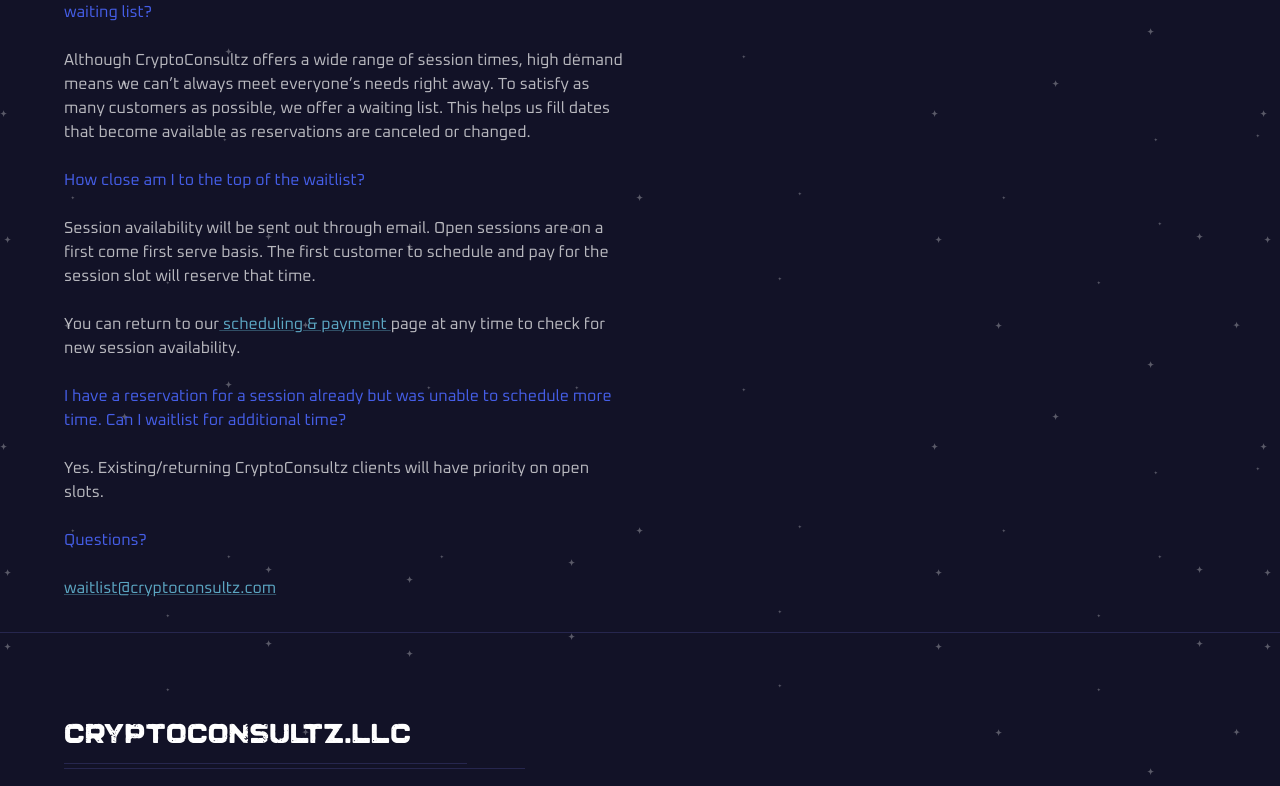
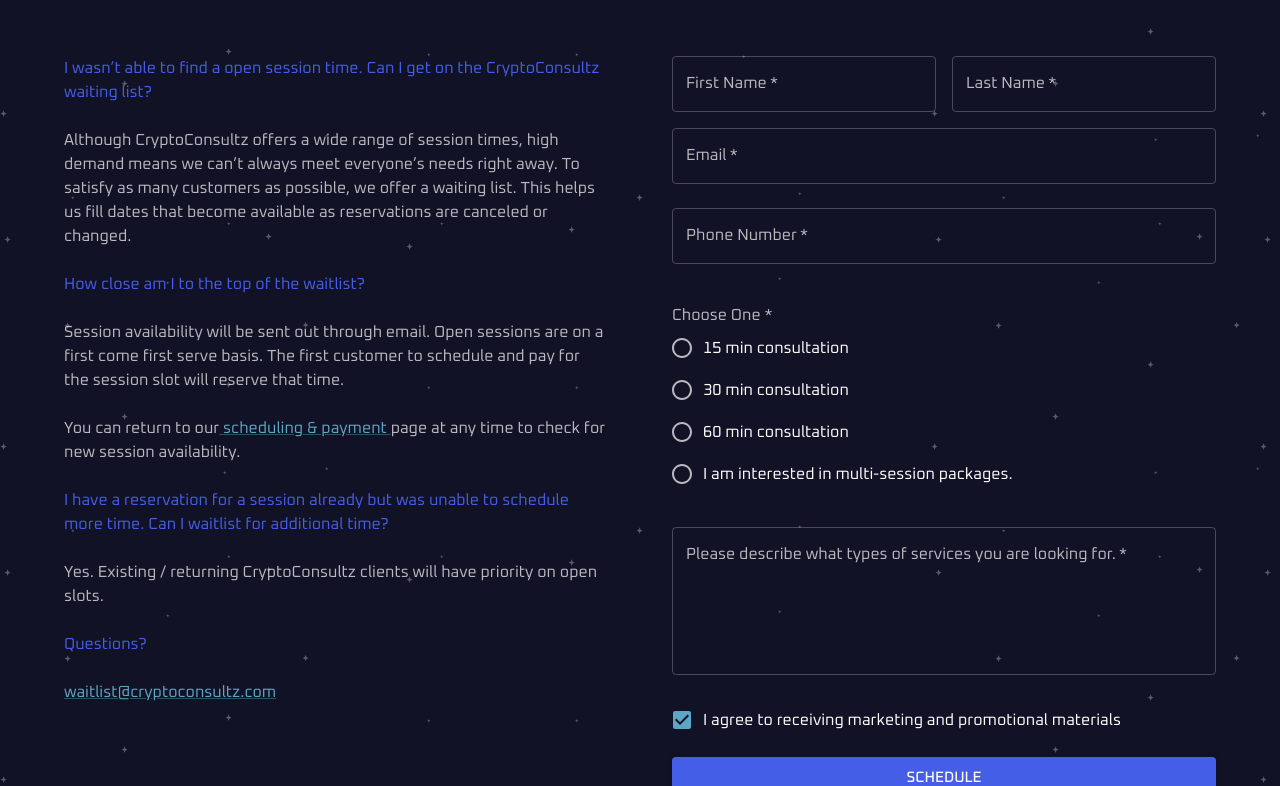
Before and after one commit to cuteboy0323/cryptoconsultz, a React (Create React App) app: page /waiting-list in a window 1280 px wide. Shown: the part 440-1226 px from the top of the page. Built offline with nearby package versions, Linux system fonts and the light colour scheme.

Commit message:
Update WaitingList.js

```diff
--- a/src/pages/WaitingList.js
+++ b/src/pages/WaitingList.js
@@ -6,6 +6,16 @@
 import Breadcrumbs from '@mui/material/Breadcrumbs';
 import Link from '@mui/material/Link';
 import Grid from '@mui/material/Grid';
+import TextField from '@mui/material/TextField';
+import Stack from '@mui/material/Stack';
+import Radio from '@mui/material/Radio';
+import RadioGroup from '@mui/material/RadioGroup';
+import FormControlLabel from '@mui/material/FormControlLabel';
+import FormControl from '@mui/material/FormControl';
+import FormLabel from '@mui/material/FormLabel';
+import FormGroup from '@mui/material/FormGroup';
+import Checkbox from '@mui/material/Checkbox';
+import Button from '@mui/material/Button';
 
 import useStyles from "../assets/styles";
 
@@ -13,7 +23,7 @@
     const classes = useStyles();
 
     return (
-        <Box className={classes.sessionPackages}>
+        <Box className={classes.waitingList}>
             <Container>
                 <Box className={classes.pageHeader}>
                     <Typography variant="h3" className="title">
@@ -32,7 +42,7 @@
                     </Breadcrumbs>
                 </Box>
                 <Box className="waiting-list">
-                    <Grid container spacing={4}>
+                    <Grid container spacing={8}>
                         <Grid item xs={12} sm={6}>
                             <Typography color="secondary">
                                 I wasn’t able to find a open session time. Can I get on the CryptoConsultz waiting list?
@@ -66,7 +76,7 @@
                             </Typography>
                             <Box component="br" />
                             <Typography color="textSecondary">
-                                Yes. Existing/returning CryptoConsultz clients will have priority on open slots.
+                                Yes. Existing / returning CryptoConsultz clients will have priority on open slots.
                             </Typography>
                             <Box component="br" />
                             <Typography color="secondary">
@@ -81,9 +91,83 @@
                                     waitlist@cryptoconsultz.com
                                 </Link>
                             </Typography>
+                            <Box component="br" />
                         </Grid>
                         <Grid item xs={12} sm={6}>
-
+                            <Stack direction="row" justifyContent="space-between" spacing={2}>
+                                <TextField
+                                    required
+                                    fullWidth
+                                    label="First Name"
+                                    color="secondary"
+                                />
+                                <TextField
+                                    required
+                                    fullWidth
+                                    label="Last Name"
+                                    color="secondary"
+                                />
+                            </Stack>
+                            <TextField
+                                required
+                                fullWidth
+                                label="Email"
+                                margin="normal"
+                                color="secondary"
+                            />
+                            <TextField
+                                required
+                                fullWidth
+                                margin="normal"
+                                label="Phone Number"
+                                color="secondary"
+                            />
+                            <Box component="br" />
+                            <FormControl component="fieldset" style={{
+                                marginTop: 32
+                            }}>
+                                <FormLabel component="legend">Choose One *</FormLabel>
+                                <RadioGroup
+                                    aria-label="gender"
+                                    defaultValue="female"
+                                    name="radio-buttons-group"
+                                >
+                                    <FormControlLabel value="15" control={<Radio />} label="15 min consultation" />
+                                    <FormControlLabel value="30" control={<Radio />} label="30 min consultation" />
+                                    <FormControlLabel value="60" control={<Radio />} label="60 min consultation" />
+                                    <FormControlLabel value="other" control={<Radio />} label="I am interested in multi-session packages." />
+                                </RadioGroup>
+                            </FormControl>
+                            <TextField
+                                required
+                                fullWidth
+                                multiline
+                                rows={5}
+                                margin="normal"
+                                label="Please describe what types of services you are looking for."
+                                color="secondary"
+                                style={{
+                                    marginTop: 32
+                                }}
+                            />
+                            <FormGroup
+                                style={{
+                                    marginTop: 16
+                                }}
+                            >
+                                <FormControlLabel control={<Checkbox defaultChecked />} label="I agree to receiving marketing and promotional materials" />
+                            </FormGroup>
+                            <Button
+                                style={{
+                                    marginTop: 16
+                                }}
+                                variant="contained"
+                                color="secondary"
+                                fullWidth
+                                size="large"
+                            >
+                                Schedule
+                            </Button>
                         </Grid>
                     </Grid>
                 </Box>
```
